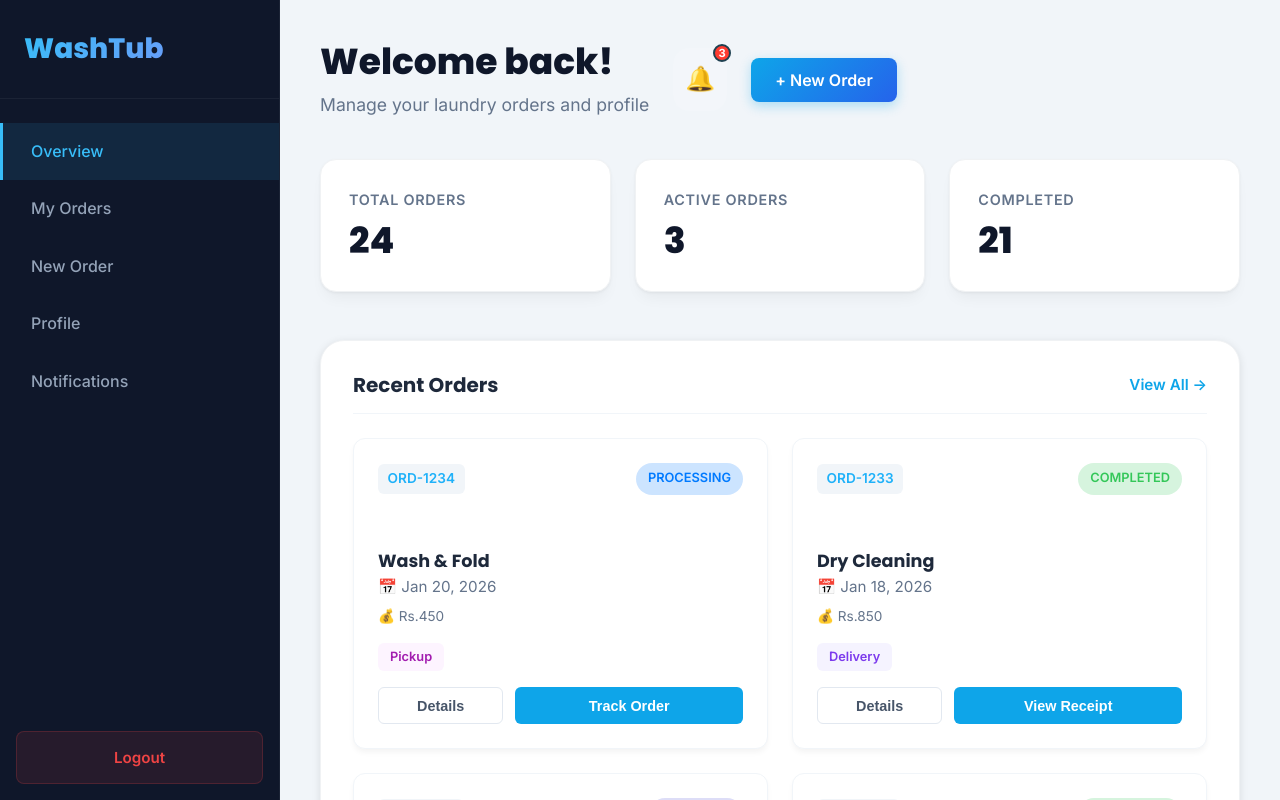
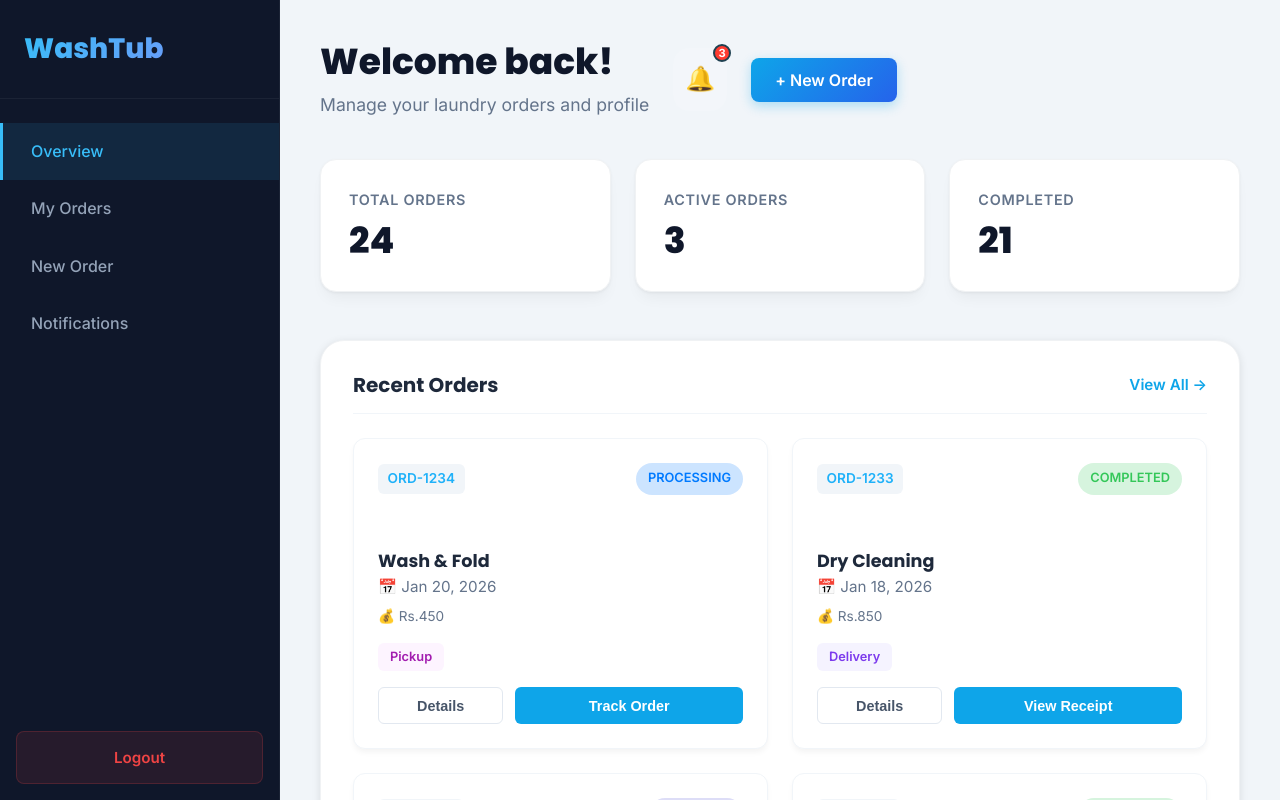
Before and after one commit to KavishaPerera/Wash-TUB, a React app in the folder frontend/: page /customer-dashboard in a window 1280 px wide. Shown: the top 800 px of the page. Built offline with nearby package versions, Linux system fonts and the light colour scheme; the HTML template or start-up script is replaced by a standard one.

Commit message:
remove profile

```diff
--- a/frontend/src/pages/CustomerDashboard.jsx
+++ b/frontend/src/pages/CustomerDashboard.jsx
@@ -45,10 +45,7 @@ const CustomerDashboard = () => {
                         {/* <span className="nav-icon">➕</span> */}
                         <span>New Order</span>
                     </a>
-                    <a href="#" className="nav-item" onClick={(e) => { e.preventDefault(); navigate('/profile'); }}>
-                        {/* <span className="nav-icon">👤</span> */}
-                        <span>Profile</span>
-                    </a>
+
                     <a href="#" className="nav-item" onClick={(e) => { e.preventDefault(); navigate('/notifications'); }}>
                         {/* <span className="nav-icon">⚙️</span> */}
                         <span>Notifications</span>
--- a/frontend/src/pages/MyOrders.jsx
+++ b/frontend/src/pages/MyOrders.jsx
@@ -46,9 +46,6 @@ const MyOrders = () => {
                     </a>
                     <Link to="/new-order" className="nav-item">
                         <span>New Order</span>
-                    </Link>
-                    <Link to="/profile" className="nav-item">
-                        <span>Profile</span>
                     </Link>
                     <Link to="/notifications" className="nav-item">
                         <span>Notifications</span>
--- a/frontend/src/pages/Notifications.jsx
+++ b/frontend/src/pages/Notifications.jsx
@@ -140,9 +140,6 @@ const Notifications = () => {
                     <Link to="/new-order" className="nav-item">
                         <span>New Order</span>
                     </Link>
-                    <Link to="/profile" className="nav-item">
-                        <span>Profile</span>
-                    </Link>
                     <a href="#" className="nav-item active">
                         <span>Notifications</span>
                         {unreadCount > 0 && <span className="nav-badge">{unreadCount}</span>}
--- a/frontend/src/pages/Profile.css
+++ b/frontend/src/pages/Profile.css
@@ -170,7 +170,7 @@
 .form-section .section-header h2 {
     margin: 0;
     font-size: 1.25rem;
-    color: var(--color-light);
+    color: white;
 }
 
 .form-group {
```
